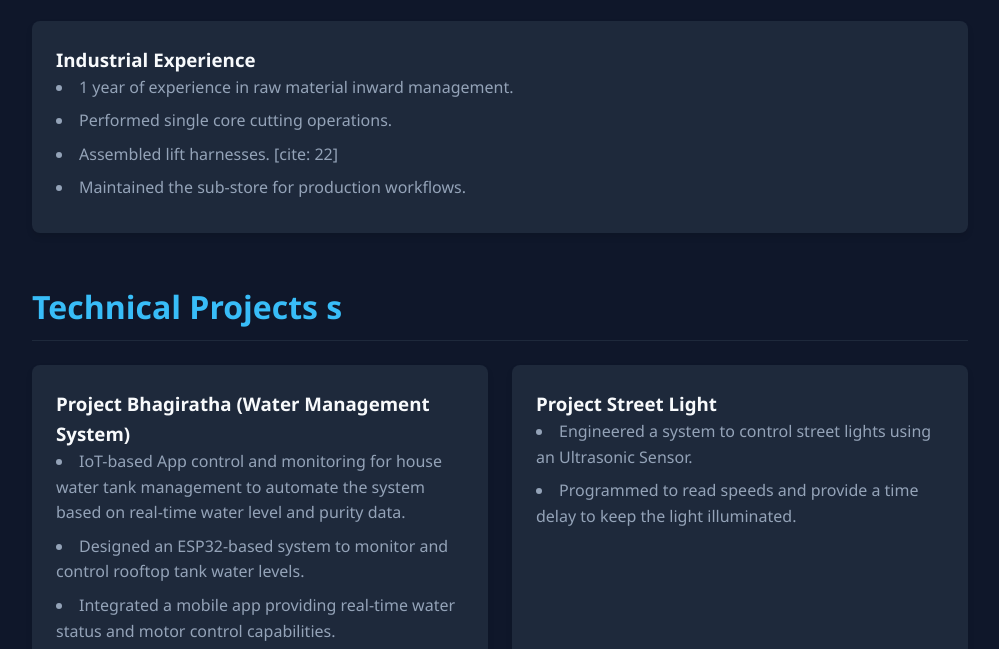
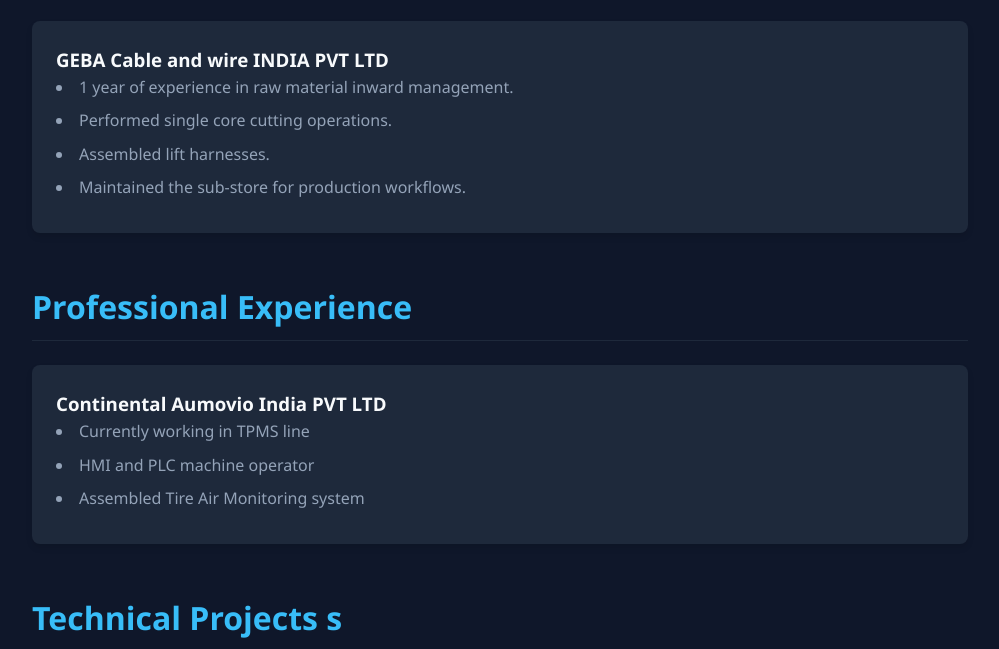
Before and after one commit to ElTsar/SumanTech.github.io, a plain HTML site: page index.html in a window 1280 px wide. Shown: the part 622-1271 px from the top of the page, without its empty margins (140-1139 px from the left). Drawn offline with Linux system fonts and the light colour scheme.

Commit message:
Revise professional experience and fix formatting
Updated professional experience section with new job details and corrected formatting.

```diff
--- a/index.html
+++ b/index.html
@@ -141,14 +141,26 @@
         </section>
 
         <section id="experience">
-            <h2>Professional Experience </h2>
+            <h2>Professional Experience  </h2>
             <div class="card">
-                <h3>Industrial Experience </h3>
+                <h3>GEBA Cable and wire INDIA PVT LTD </h3>
                 <ul>
                     <li>1 year of experience in raw material inward management. </li>
                     <li>Performed single core cutting operations. </li>
-                    <li>Assembled lift harnesses. [cite: 22]</li>
+                    <li>Assembled lift harnesses.</li>
                     <li>Maintained the sub-store for production workflows. </li>
+                </ul>
+            </div>
+        </section>
+         <section id="experience">
+            <h2>Professional Experience </h2>
+            <div class="card">
+                <h3>Continental Aumovio India PVT LTD </h3>
+                <ul>
+                    <li>Currently working in TPMS line </li>
+                    <li>HMI and PLC machine operator </li>
+                    <li>Assembled Tire Air Monitoring system</li>
+
                 </ul>
             </div>
         </section>
@@ -201,7 +213,7 @@
             <div class="card">
                 <h3>Govt Polytechnic, Sorab </h3>
                 <p>Department of Technical Education - E&CE </p>
-                <p style="color: var(--text-muted);">Year of Passing: 2026 | Score: 7.8 CGPA </p>
+                <p style="color: var(--text-muted);">Year of Passing: 2026 | Score: 8.44 CGPA </p>
             </div>
             <div class="card">
                 <h3>Govt High School Anavatti </h3>
@@ -225,7 +237,7 @@
         </section>
 
         <section id="personal">
-            <h2>Personal Details & Interests [cite: 44, 52]</h2>
+            <h2>Personal Details & Interests </h2>
             <div class="card">
                 <p><strong>Languages:</strong> English, Kannada, Hindi </p>
                 <p><strong>Interests:</strong> Gaming, Innovation, IoT Projects, Leadership </p>
```
